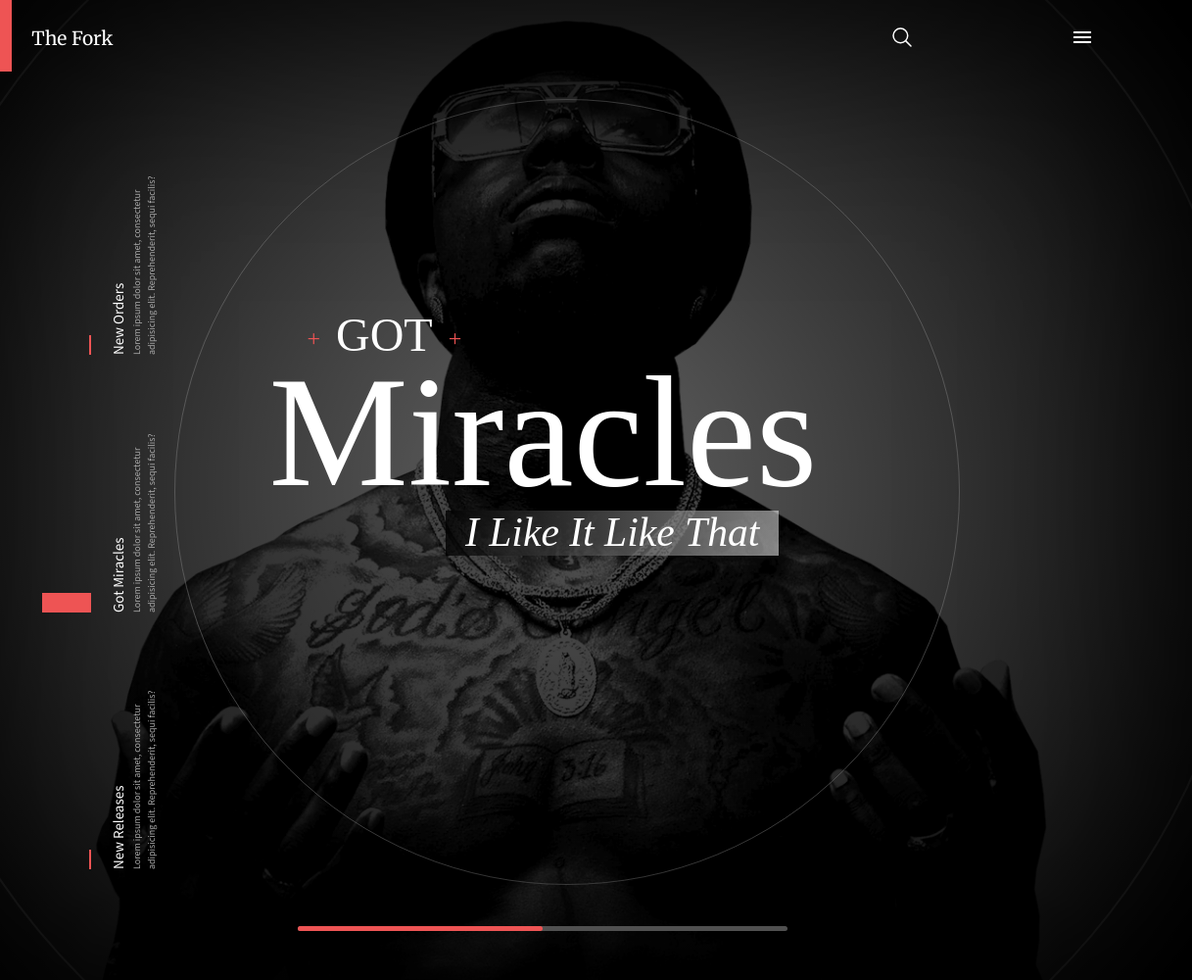
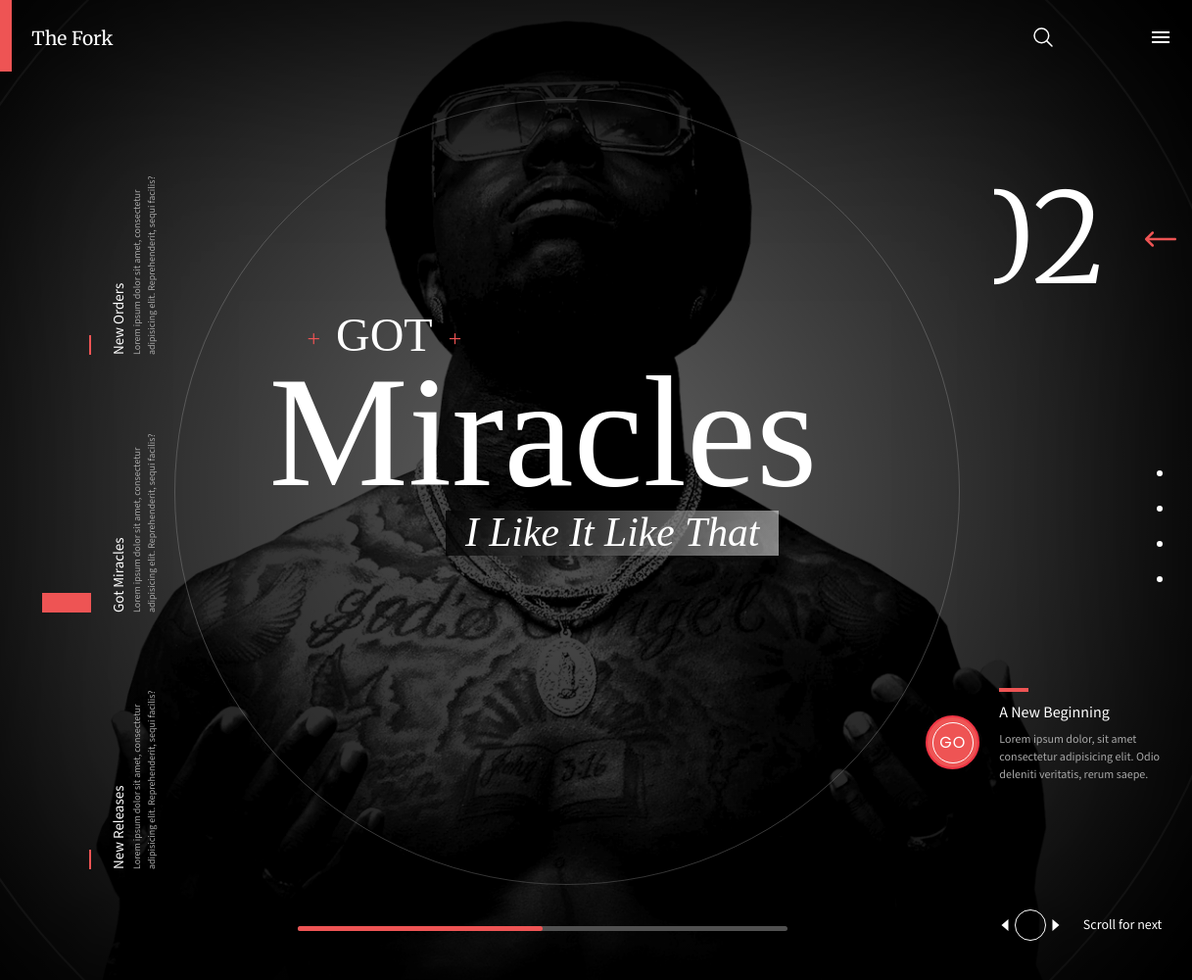
Before and after one commit to debowale1/got-miracles-ui, a plain HTML site: page index.html in a window 1280 px wide. Shown: the full height of the page at 98% size, 63-1280 px from the left. Drawn offline with nearby package versions, Linux system fonts and the light colour scheme.

Commit message:
final section

```diff
--- a/index.html
+++ b/index.html
@@ -84,6 +84,39 @@
             <p>I like it like that</p>
             <div class="bar"></div>
           </div>
+          <div class="extra">
+            <div class="half-num">
+              <h1><span class="wrap">02</span></h1>
+              <svg xmlns="http://www.w3.org/2000/svg" xmlns:xlink="http://www.w3.org/1999/xlink" version="1.1" id="Capa_1" x="0px" y="0px" viewBox="0 0 512 512" style="enable-background:new 0 0 512 512;" xml:space="preserve" width="32px" height="32px"><g><g>
+                <g>
+                  <path d="M492,236H68.442l70.164-69.824c7.829-7.792,7.859-20.455,0.067-28.284c-7.792-7.83-20.456-7.859-28.285-0.068    l-104.504,104c-0.007,0.006-0.012,0.013-0.018,0.019c-7.809,7.792-7.834,20.496-0.002,28.314c0.007,0.006,0.012,0.013,0.018,0.019    l104.504,104c7.828,7.79,20.492,7.763,28.285-0.068c7.792-7.829,7.762-20.492-0.067-28.284L68.442,276H492    c11.046,0,20-8.954,20-20C512,244.954,503.046,236,492,236z" data-original="#000000" class="active-path" data-old_color="#000000" fill="#EE5454"/>
+                </g>
+              </g></g> </svg>
+            </div>
+            <div class="new-beginning">
+              <div class="go"><span>go</span></div>
+              <div class="content">
+                <h4>a new beginning</h4>
+                <p>Lorem ipsum dolor, sit amet consectetur adipisicing elit. Odio deleniti veritatis, rerum saepe.</p>
+              </div>
+            </div>
+            <div class="scroll">
+              <div class="scroll-widget">
+                <ion-icon name="caret-back-sharp"></ion-icon>
+                <span class="circle"></span>
+                <ion-icon name="caret-forward-sharp"></ion-icon>
+              </div>
+              <h3>Scroll for next</h3>
+            </div>
+          </div>
+          <div class="indicator">
+            <ul>
+              <li><span></span></li>
+              <li><span></span></li>
+              <li><span></span></li>
+              <li><span></span></li>
+            </ul>
+          </div>
         </div>
       </section>
     </div>
--- a/styles/style.css
+++ b/styles/style.css
@@ -136,7 +136,8 @@ aside nav ul .social li a {
 
 .top header nav ul li {
   float: left;
-  margin: 0 5em;
+  /* margin: 0 5em; */
+  margin-left: 6em;
 }
 .top header nav ul li a {
   color: #fff;
@@ -278,3 +279,159 @@ aside nav ul .social li a {
   background: #ee5454;
   border-radius: 5px;
 }
+
+.extra {
+  width: 20%;
+  height: 1000px;
+  position: relative;
+}
+
+.half-num {
+  position: relative;
+  top: 100px;
+  left: 70px;
+  display: flex;
+  color: #ee5454;
+  align-items: center;
+  overflow: hidden;
+}
+
+.half-num h1 {
+  font-size: 8em;
+  position: relative;
+  right: 40px;
+  font-weight: 200;
+  color: #fff;
+  font-family: 'Merriweather', serif;
+}
+
+.extra .new-beginning {
+  position: absolute;
+  bottom: 280px;
+  display: flex;
+}
+
+.go {
+  width: 25px;
+  height: 25px;
+  display: flex;
+  justify-content: center;
+  align-items: center;
+  padding: 13px;
+  border-radius: 50%;
+  background-color: #ee5454;
+  border: 2px solid #ee3444;
+}
+
+.go span {
+  text-transform: uppercase;
+  font-family: 'Poppins', sans-serif;
+  width: inherit;
+  height: inherit;
+  display: flex;
+  justify-content: center;
+  align-items: center;
+  padding: 20px;
+  border: 1px solid #fff;
+  border-radius: 50%;
+  font-size: 1em;
+  letter-spacing: 1px;
+  box-sizing: border-box;
+}
+
+.new-beginning .content {
+  margin-left: 20px;
+  display: flex;
+  flex-direction: column;
+  font-family: 'Mada', sans-serif;
+}
+
+.new-beginning .content h4 {
+  font-size: 1em;
+  text-transform: capitalize;
+  position: relative;
+  bottom: 10px;
+}
+
+.new-beginning .content h4:before {
+  display: block;
+  content: '';
+  margin-bottom: 20px;
+  width: 30px;
+  height: 4px;
+  background-color: #ee5454;
+  position: absolute;
+  bottom: 10px;
+}
+
+.new-beginning .content p {
+  font-size: 12px;
+  line-height: 1.5em;
+  color: #a8a8a8;
+  /* width: 300px; */
+}
+
+.extra .scroll {
+  position: absolute;
+  bottom: 120px;
+  display: flex;
+  align-items: center;
+  right: 0;
+}
+
+.extra .scroll .scroll-widget {
+  display: flex;
+  justify-content: center;
+  align-items: center;
+}
+
+.extra .scroll .scroll-widget .circle {
+  display: block;
+  width: 30px;
+  height: 30px;
+  border: 1px solid #fff;
+  border-radius: 50%;
+  margin: 0 2px;
+}
+
+.extra .scroll h3 {
+  font-family: 'Mada', sans-serif;
+  font-size: 14px;
+  margin-left: 20px;
+}
+
+.indicator {
+  position: absolute;
+  top: 40%;
+  right: 30px;
+}
+
+.indicator ul li {
+  list-style: none;
+  margin-bottom: 30px;
+  cursor: pointer;
+}
+
+.indicator ul li span {
+  display: block;
+  width: 6px;
+  height: 6px;
+  border-radius: 50%;
+  background-color: #fff;
+}
+
+.indicator ul li span:hover {
+  background-color: #ee5454;
+}
+
+.indicator ul li span:hover::after {
+  display: block;
+  content: '';
+  width: 20px;
+  height: 20px;
+  border: 1px solid #fff;
+  border-radius: 50%;
+  position: relative;
+  right: 8px;
+  bottom: 8px;
+}
```
